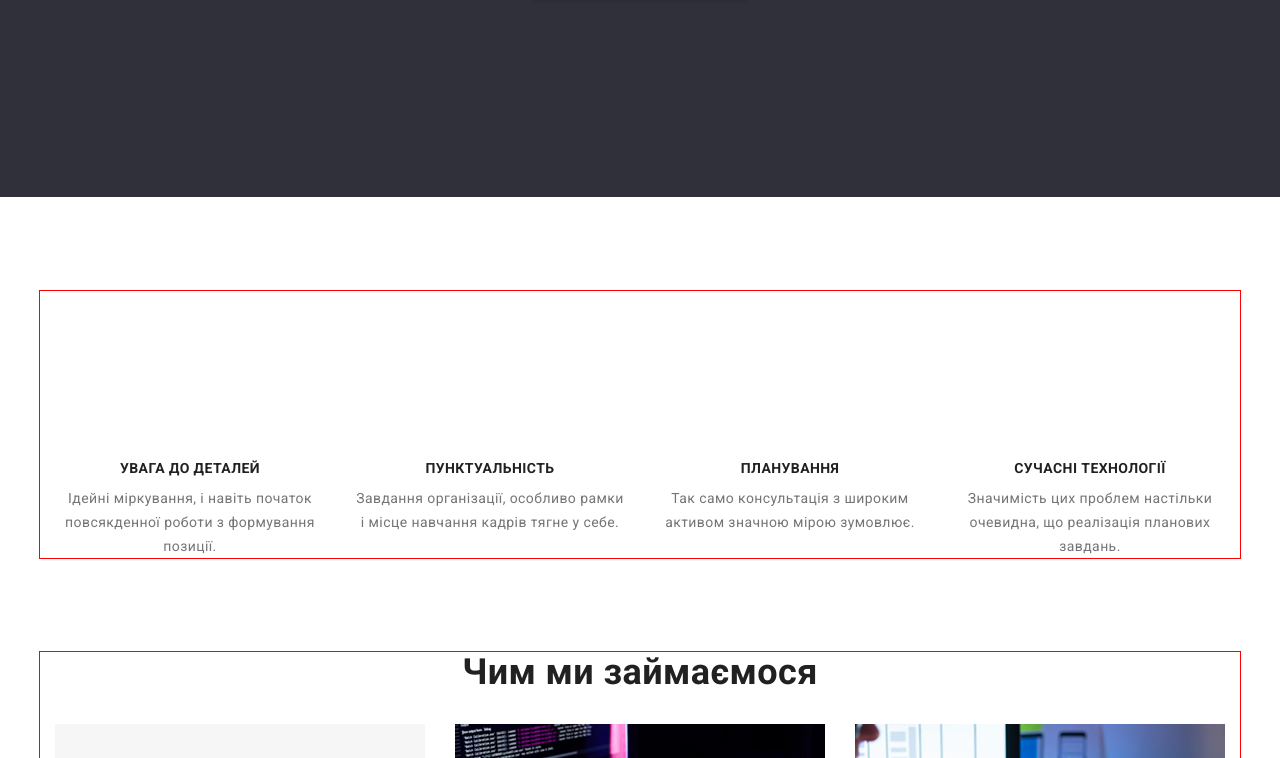
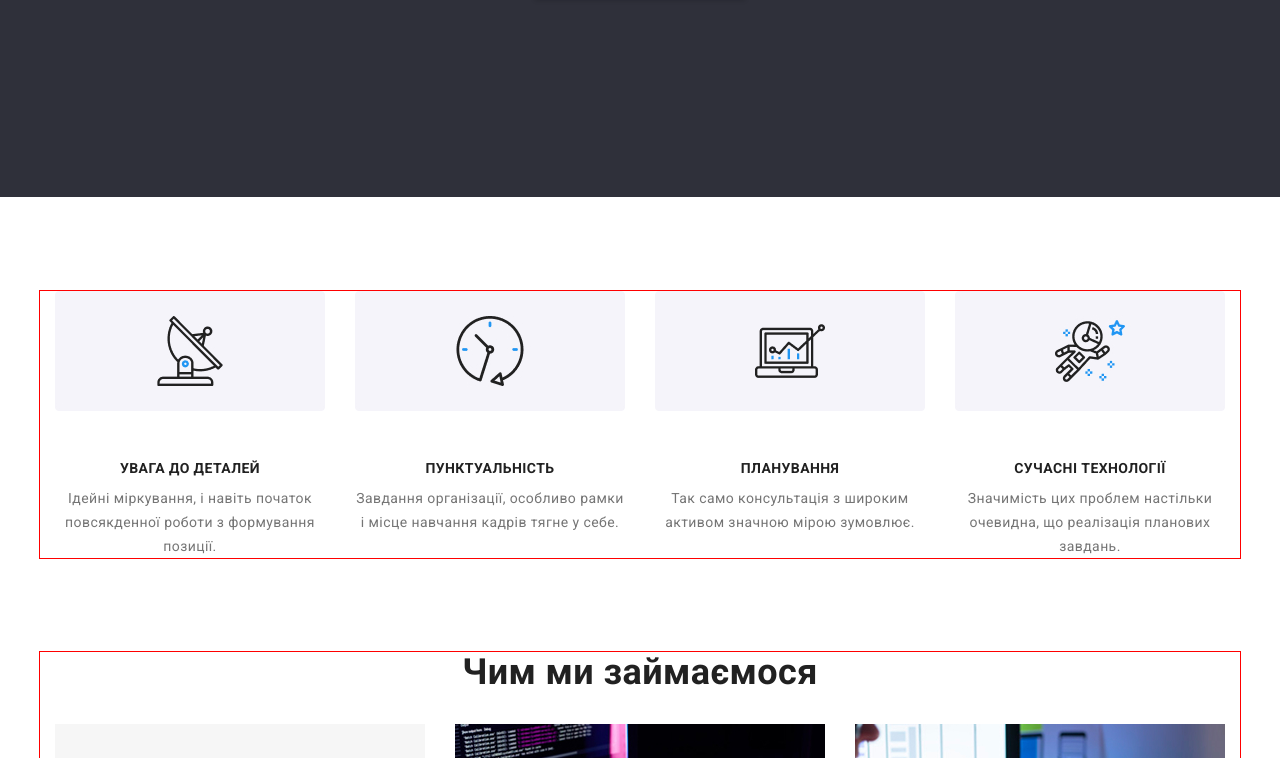
Before and after one commit to lerakrugliy/Webstudio, a plain HTML site: page index.html in a window 1280 px wide. Shown: the part 469-1227 px from the top of the page. Drawn offline with nearby package versions, Linux system fonts and the light colour scheme.

Commit message:
Update styles.css

```diff
--- a/css/styles.css
+++ b/css/styles.css
@@ -208,7 +208,21 @@ body {
   background-repeat: no-repeat;
   background-position: center;
 }
+.icon-attention::before {
+  background-image: url("../img/icon-attention.jpg");
+}
 
+.icon-punctuality::before {
+  background-image: url("../img/icon-punctuality.jpg");
+}
+
+.icon-planning::before {
+  background-image: url("../img/icon-planning.png");
+}
+
+.icon-technology::before {
+  background-image: url("../img/icon-technology.jpg");
+}
 .about_title {
     font-weight: 700;
     text-transform: uppercase;
```
